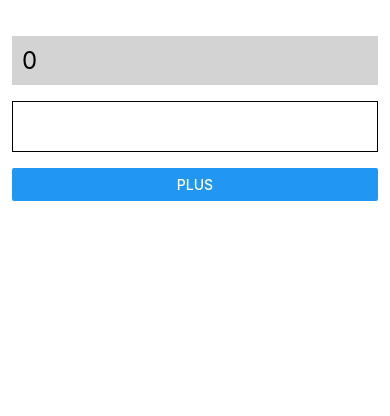
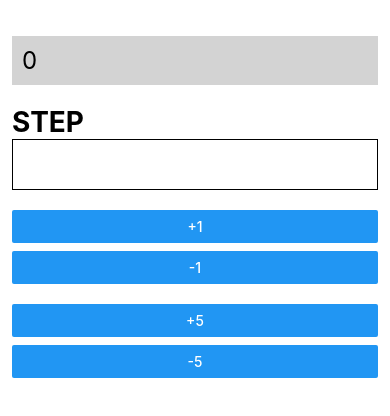
Before and after one commit to hyerindev/Mobile-App-Making, a React Native app: screen / in a window 390 px wide. Shown: the top 416 px of the page. Built offline with nearby package versions, Linux system fonts and the light colour scheme.

Commit message:
(lab 5a) 다단 counter - using step (심화)

```diff
--- a/App.tsx
+++ b/App.tsx
@@ -1,5 +1,5 @@
 import type { TextStyle } from "react-native";
-import { useState, useRef } from "react";
+import { useState } from "react";
 import { View, Text, TextInput, Button } from "react-native";
 
 const commonStyle: TextStyle = {
@@ -16,14 +16,24 @@ const inputStyle: TextStyle = {
 };
 
 const App = () => {
-  const formRef = useRef<number>(0);
-  const [total, setTotal] = useState<number>(0);
+  const [val, setVal] = useState<number>(0);
+  const [step, setStep] = useState<number>(5);
 
   return (
-    <View style={{ padding: 12, paddingTop: 36, gap: 16 }}>
-      <Text style={textStyle}>{total}</Text>
-      <TextInput style={inputStyle} onChangeText={(input) => (formRef.current = Number(input))} />
-      <Button title="PLUS" onPress={() => setTotal((prev) => prev + formRef.current)} />
+    <View style={{ padding: 12, paddingTop: 36, gap: 20 }}>
+      <Text style={textStyle}>{val}</Text>
+      <View>
+        <Text style={{ fontSize: 28, fontWeight: "bold" }}>STEP</Text>
+        <TextInput style={inputStyle} onChangeText={(input) => setStep(Number(input))} />
+      </View>
+      <View style={{ gap: 8 }}>
+        <Button title="+1" onPress={() => setVal((prev) => prev + 1)} />
+        <Button title="-1" onPress={() => setVal((prev) => prev - 1)} />
+      </View>
+      <View style={{ gap: 8 }}>
+        <Button title={"+" + step} onPress={() => setVal((prev) => prev + step)} />
+        <Button title={"-" + step} onPress={() => setVal((prev) => prev - step)} />
+      </View>
     </View>
   );
 };
```
